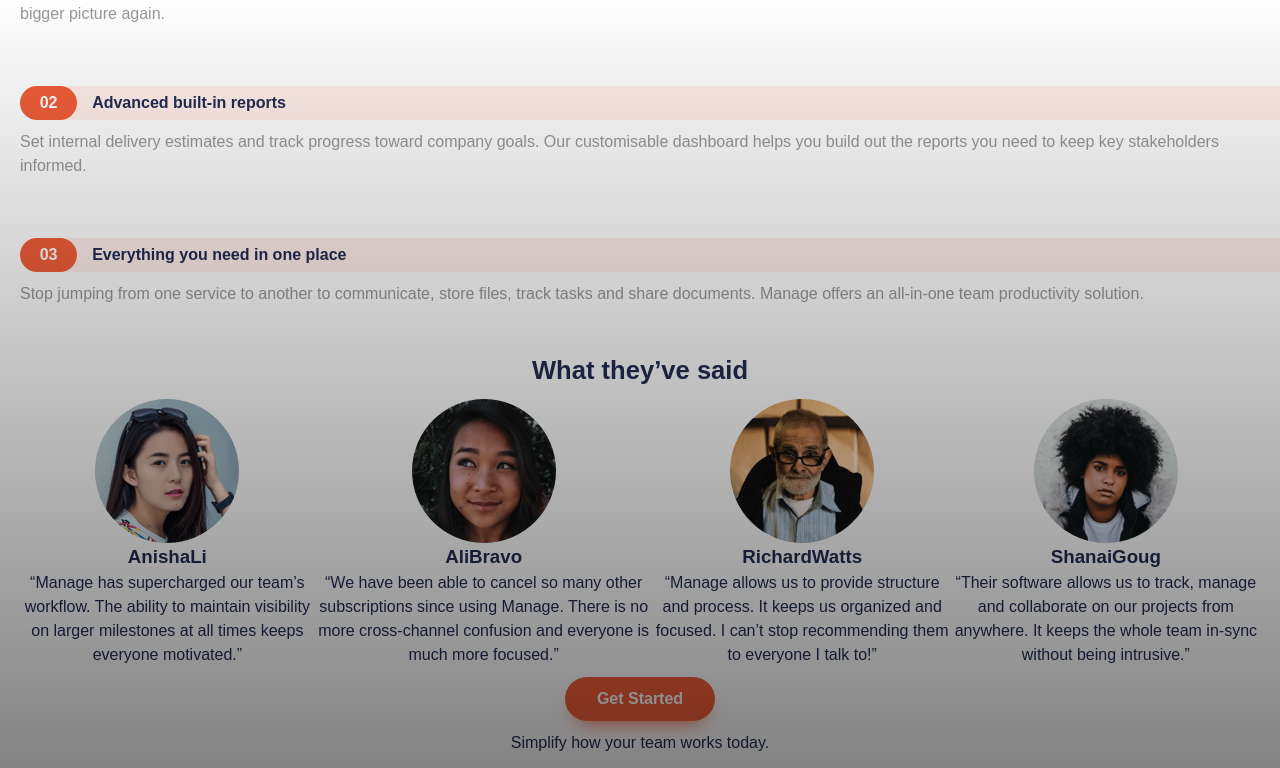
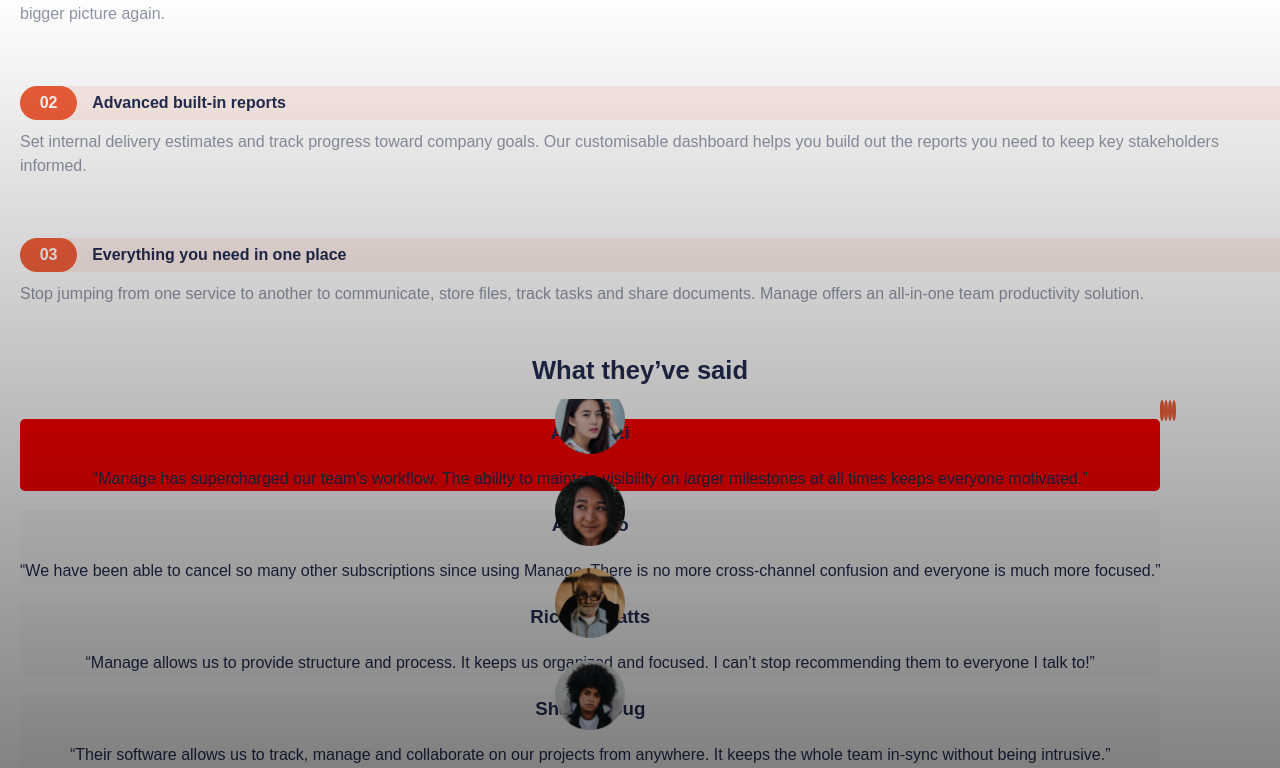
Before and after one commit to KrutonS/manage-landing-page, a React (Create React App) app: page / in a window 1280 px wide. Shown: the part 806-1574 px from the top of the page. Built offline with nearby package versions, Linux system fonts and the light colour scheme; a web font is replaced by a local one.

Commit message:
further development of slideshow component, header is on top now, h3 improvements'

```diff
--- a/src/App.css
+++ b/src/App.css
@@ -34,10 +34,13 @@
 
 h1    { font-size: 2em;      }
 h2    { font-size: 1.6em;    }
-h1,h2 {
-        margin-bottom: 10px;
-        margin-top:    10px; }
 
+h1,h2 { margin-bottom: 10px;
+        margin-top:    10px;
+                              }
+h3    { margin-bottom: 20px;
+        margin-top:    20px;
+                              }
 @media screen and (min-width:1440px){
   .App>*{
     padding: 0 var(--padding-horizontal-desktop);
--- a/src/appHeader/header.css
+++ b/src/appHeader/header.css
@@ -6,6 +6,7 @@
   padding-top: 60px;
   padding-bottom: 50px;
   margin-bottom: 80px;
+  z-index: 1;
 }
 header>.logo{
   float: left;
@@ -43,7 +44,7 @@
   transition: color .2s;
 }
 .nav-item:hover{
-  color: var(--neutral-pale-gray) ;
+  color: var(--neutral-pale-blue) ;
 }
 .nav-item + .nav-item{
   margin-top: 20px;
@@ -84,7 +85,6 @@
     display: flex;
     justify-content: space-between;
     align-items: center;
-    /* height: 200px; */
     padding-bottom: 20px;
   }
   .hamburger{
--- a/src/common/articles/articles.css
+++ b/src/common/articles/articles.css
@@ -2,7 +2,7 @@
   margin-top: 60px;
 }
 .article-text{
-  color: var(--neutral-pale-gray);
+  color: var(--neutral-pale-blue);
   margin-bottom: 45px;
 }
 .article-text.compact{
@@ -54,6 +54,6 @@
   }
   .article-text.compact{
     margin-left: 0;
-    margin-right: 320px;
+    margin-right: 220px;
   }
 }
--- a/src/common/articles/articles.js
+++ b/src/common/articles/articles.js
@@ -1,6 +1,6 @@
 import './articles.css';
 
-import {ARTICLES} from '../../data';
+import {ARTICLES} from '../../globals';
 import classNames from 'classnames';
 
 export function ArticleHeader(props) {
--- a/src/common/slideshow/slideshow.css
+++ b/src/common/slideshow/slideshow.css
@@ -2,3 +2,21 @@
   overflow: hidden;
   display: flex;
 }
+.slideshow-dot{
+  width: 5px;
+  height: 5px;
+  border-radius: 100%;
+  background: white;
+  border: 2px solid var(--primary-orange);
+}
+.slideshow-dot.active{
+  background: var(--primary-orange);
+}
+.slideshow-item.active{
+  background-color: red;
+}
+@media screen and (min-width:1440px){
+  .slideshow{
+    overflow: visible;
+  }
+}
--- a/src/common/slideshow/slideshow.js
+++ b/src/common/slideshow/slideshow.js
@@ -4,10 +4,12 @@
 import classNames from "classnames";
 
 export default function Slideshow(props) {
+  function addClass(node, className) {
+    const props = { className: classNames(node.props.className, className) };
+    return React.cloneElement(node, props);
+  }
+
   const count = React.Children.count(props.children);
-  console.log(
-    `Slideshow children count: ${count}\nChildren: ${props.children}\nChild at 0: ${props.children[0]}`
-  );
   const [current, setCurrent] = useState(0);
   let dots = [];
   for (let i = 0; i < count; i++)
@@ -18,12 +20,11 @@
         onClick={() => setCurrent(i)}
       ></span>
     );
-    function addClass(child, className){
-
-    }
   return (
     <section className="slideshow">
-      {props.children}
+      <div className="slideshow-container">
+        {React.Children.map(props.children, (child, i) => addClass(child, classNames('slideshow-item', { active: i === current })))}
+      </div>
       <div className="slideshow-dots-container">{dots}</div>
     </section>
   );
--- a/src/index.css
+++ b/src/index.css
@@ -10,11 +10,11 @@
   --primary-orange: hsl(12, 88%, 59%);
   --primary-blue: hsl(228, 39%, 23%);
   /* neutral */
-  --neutral-pale-orange: hsl(12, 80%, 72%);
+  --neutral-pale-orange: red;
   --neutral-pale-blue: hsl(227, 12%, 61%);
   --neutral-dark-blue: hsl(233, 12%, 13%);
   --neutral-pale-red: hsl(13, 100%, 96%);
-  --neutral-pale-gray: hsl(0, 0%, 60%);
+  --neutral-pale-gray: hsl(0, 0%, 98%);
 
   /* page padding */
   --padding-horizontal-mobile:20px;
--- a/src/main/main.js
+++ b/src/main/main.js
@@ -6,15 +6,15 @@
 import Opinions from "./opinions/opinions";
 import FancyContainer from "../common/fancyContainer/container";
 function GridSection(props) {
-  return <section className={"grid-section " + props.class}>{props.children}</section>;
+  return <section className={"grid-section " + props.className}>{props.children}</section>;
 }
 function MainGrid(props) {
   return (
     <div className="main-grid">
-      <GridSection class="statistics">
+      <GridSection className="statistics">
         <Statistics />
       </GridSection>
-      <GridSection class='order1'>
+      <GridSection className='order1'>
         <h1>Bring everyone together to build better products.</h1>
         <ArticleText compact={true}>
           Manage makes it simple for software teams to plan day-to-day tasks
--- a/src/main/opinions/opinions.css
+++ b/src/main/opinions/opinions.css
@@ -1,3 +1,11 @@
-.opinions-item > .avatar{
-  margin: auto;
+.opinions-item{
+  position: relative;
+  background: var(--neutral-pale-gray);
+
 }
+.avatar{
+  position: absolute;
+  left: 50%;
+  transform: translate(-50%, -50%);
+  width: 70px;
+}
--- a/src/main/opinions/opinions.js
+++ b/src/main/opinions/opinions.js
@@ -1,15 +1,15 @@
 import "./opinions.css";
 
 import Slideshow from '../../common/slideshow/slideshow';
-import {OPINIONS, AVATARS} from '../../data';
+import {OPINIONS, AVATARS} from '../../globals';
 
 function Opinion(props) {
   return (
-    <article className="opinions-item">
+    <div className={props.className}>
       <img className="avatar" src={props.avatar} alt="avatar" />
       <h3>{props.fullName}</h3>
       <blockquote>{props.children}</blockquote>
-    </article>
+    </div>
   );
 }
 export default function Opinions(props) {
@@ -24,6 +24,7 @@
               fullName={fullName}
               key={fullName}
               avatar={AVATARS[op.firstName.toLowerCase()]}
+              className={"opinions-item dialog"}
             >
               {op.text}
             </Opinion>
```
Also changed, not shown: src/globals.js (renamed from src/data.js).
